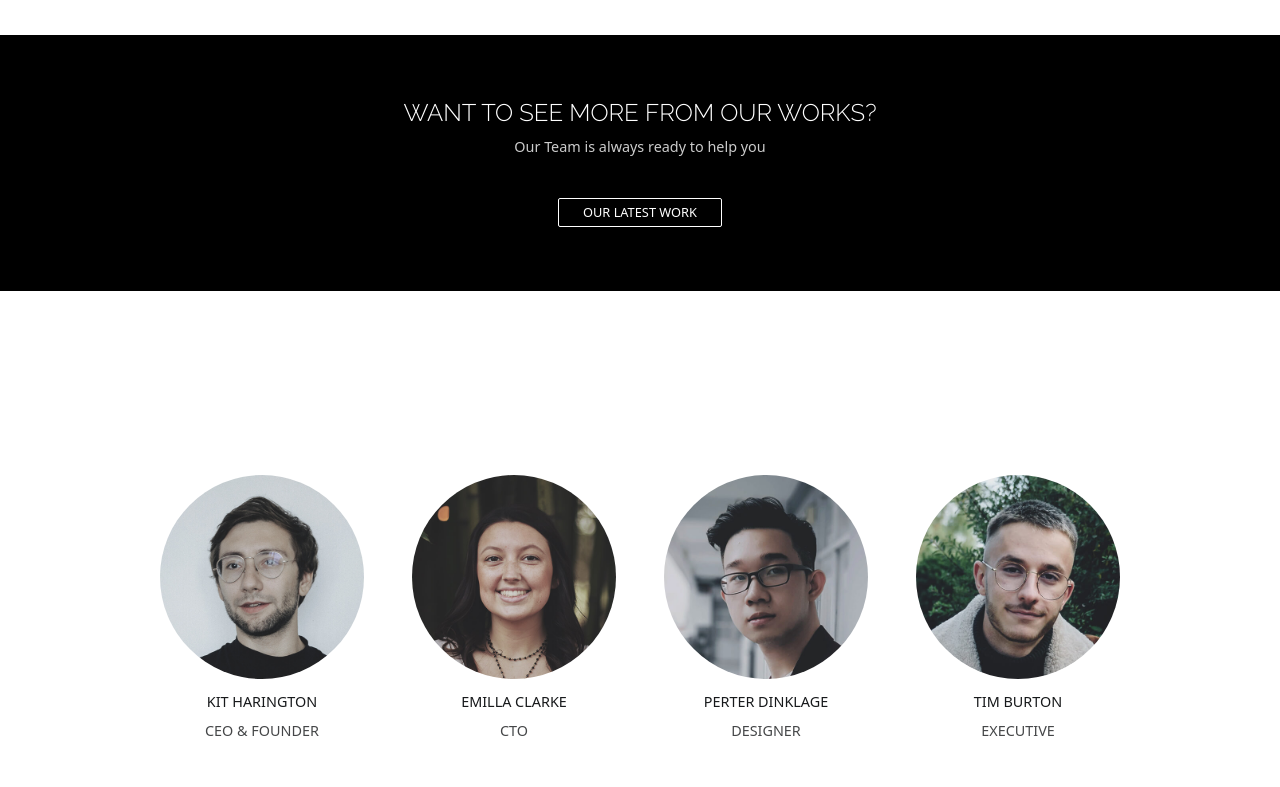
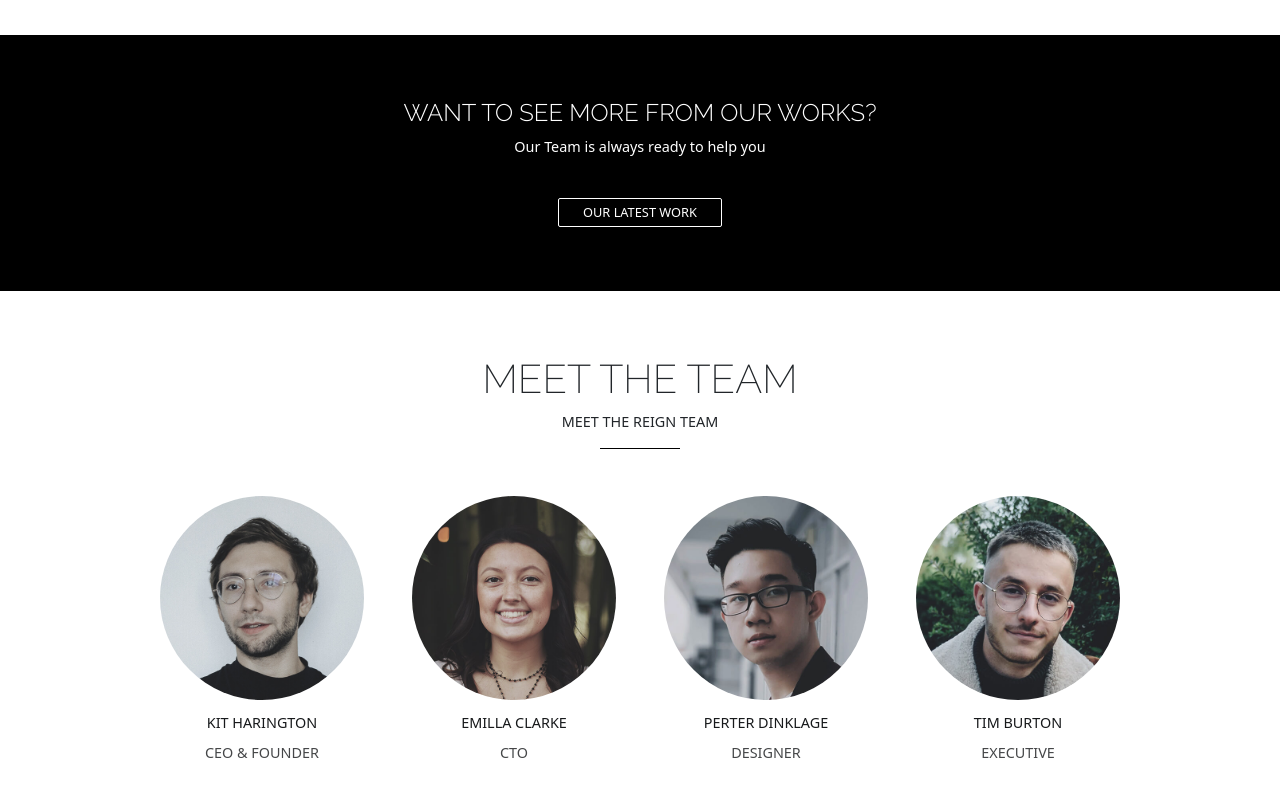
Before and after one commit to Mahdi-MohammadiT/Bootstrap-Project, a plain HTML site: page index.html in a window 1280 px wide. Shown: the part 7000-7787 px from the top of the page. Drawn offline with nearby package versions, Linux system fonts and the light colour scheme.

Commit message:
animation section 11 & 12 finished

```diff
--- a/assets/css/style.css
+++ b/assets/css/style.css
@@ -1100,58 +1100,6 @@ nav ul li:hover #desktop-menu {
 /* End Section 9 */
 
 /* Start Section 10 */
-/* .recent-projects-btn button {
-  border: 1px solid transparent;
-  background-color: white;
-  color: #17191b;
-  font-size: 0.8rem;
-}
-
-.sec9-btn-active {
-  border: 1px solid #17191b !important;
-  border-radius: 4px;
-}
-
-.sec9-overlay-item {
-  opacity: 0.85;
-  background-color: black;
-  transform: translateY(-100%);
-  cursor: pointer;
-}
-
-.sec9-overlay-item h4,
-.sec9-overlay-item p {
-  z-index: 3;
-  color: #fff;
-  opacity: 1 !important;
-}
-
-.overlay {
-  opacity: 0.85;
-}
-
-.sec9-overlay-item p {
-  font-size: 0.9rem;
-}
-
-#section-10 .section-2-title,
-#section-10 .section-2-title h1,
-#section-10 .section-2-title span,
-#section-10 .recent-projects-btn button,
-#section-10 .project-items {
-  opacity: 0;
-  transform: translateY(20px);
-  transition: all 0.5s ease;
-}
-
-#section-10 .section-2-title.reveal,
-#section-10 .section-2-title h1.reveal,
-#section-10 .section-2-title span.reveal,
-#section-10 .recent-projects-btn button.reveal,
-#section-10 .project-items.reveal {
-  opacity: 1;
-  transform: translateY(0);
-} */
 
 #section-10 .section-2-title,
 #section-10 .section-2-title h1,
@@ -1207,11 +1155,27 @@ nav ul li:hover #desktop-menu {
 }
 
 .project-items {
-  display: none; /* مخفی بودن اولیه */
+  display: none;
 }
 /* End Section 10 */
 
 /* Start Section 11 */
+
+#section-11 .sec11-text h4,
+#section-11 .sec11-text p,
+#section-11 .more-works button {
+  opacity: 0;
+  transform: translateY(20px); /* حرکت از پایین به بالا */
+  transition: all 0.5s ease;
+}
+
+#section-11 .sec11-text h4.reveal,
+#section-11 .sec11-text p.reveal,
+#section-11 .more-works button.reveal {
+  opacity: 1;
+  transform: translateY(0);
+}
+
 .sec11-text p {
   font-size: 0.9rem;
   opacity: 0.8;
@@ -1238,6 +1202,70 @@ nav ul li:hover #desktop-menu {
 /* End Section 11 */
 
 /* Start Section 12 */
+/* .person-name {
+  color: #17191b;
+  font-size: 0.9rem;
+}
+
+.person-name:hover {
+  color: #17191b;
+  text-decoration: underline !important;
+}
+
+.person-skills {
+  color: #17191b;
+  font-size: 0.9rem;
+  opacity: 0.8;
+}
+
+.person-overlay {
+  opacity: 0;
+  transition: all 0.5s;
+  width: 100%;
+  height: 100%;
+  position: absolute;
+  top: 0;
+  left: 0;
+  background-color: #111;
+}
+
+.person-skill-logo {
+  position: absolute;
+  bottom: 22px;
+  left: 50%;
+  transform: translateX(-50%);
+  opacity: 0;
+}
+
+.person-cont:hover .person-overlay {
+  opacity: 0.65;
+}
+
+.person-cont:hover .person-skill-logo {
+  position: absolute;
+  bottom: 22px;
+  left: 50%;
+  transform: translateX(-50%);
+  opacity: 1;
+} */
+
+#section-12 .section-2-title,
+#section-12 .section-2-title h1,
+#section-12 .section-2-title span,
+#section-12 .col-6.col-md-3 {
+  opacity: 0;
+  transform: translateY(20px); /* حرکت از پایین به بالا */
+  transition: all 0.5s ease;
+}
+
+#section-12 .section-2-title.reveal,
+#section-12 .section-2-title h1.reveal,
+#section-12 .section-2-title span.reveal,
+#section-12 .col-6.col-md-3.reveal {
+  opacity: 1;
+  transform: translateY(0);
+}
+
 .person-name {
   color: #17191b;
   font-size: 0.9rem;
@@ -1290,11 +1318,11 @@ nav ul li:hover #desktop-menu {
 /* Start Footer */
 footer {
   background-color: #17191b;
+  margin-top: 80px;
 }
 
 .footer-content {
   font-size: 0.9rem;
 }
+
 /* End Footer */
-
-/* GSAP */
--- a/assets/js/scripts.js
+++ b/assets/js/scripts.js
@@ -29,7 +29,7 @@ const navTargetBlue = 0;
 const navTargetAlpha = 1;
 
 const overlayInitialOpacityAt0vh = 0.4;
-const overlayFinalTargetOpacityAt60vh = 1; // overlay به شفافیت 0.8 می‌رسد
+const overlayFinalTargetOpacityAt60vh = 1;
 
 window.addEventListener("scroll", function () {
   const currentScrollY = window.pageYOffset;
@@ -74,95 +74,6 @@ chevronButton.addEventListener("click", function () {
     behavior: "smooth",
   });
 });
-
-// Section 10
-
-// document.querySelectorAll('.project-items').forEach(item => {
-//   item.addEventListener('mouseenter', function() {
-//     // 'this' به آیتمی اشاره دارد که ماوس روی آن قرار گرفته است
-//     const overlay = this.querySelector('.sec9-overlay-item');
-//     if (overlay) {
-//       overlay.style.transform = 'translateY(0%)';
-//     }
-//   });
-
-//   item.addEventListener('mouseleave', function() {
-//     // 'this' به آیتمی اشاره دارد که ماوس از روی آن کنار رفته است
-//     const overlay = this.querySelector('.sec9-overlay-item');
-//     if (overlay) {
-//       overlay.style.transform = 'translateY(-100%)'; // یا به حالت اولیه برگردانید
-//     }
-//   });
-// });
-
-function getHoverDirection(event, element) {
-  const rect = element.getBoundingClientRect();
-  const offsetX = event.clientX - rect.left;
-  const offsetY = event.clientY - rect.top;
-  const width = element.offsetWidth;
-  const height = element.offsetHeight;
-
-  const x = (offsetX - width / 2) * (width > height ? height / width : 1);
-  const y = (offsetY - height / 2) * (height > width ? width / height : 1);
-
-  const degrees = Math.atan2(y, x) * (180 / Math.PI);
-
-  const directionIndex = Math.round((degrees + 180) / 90 + 3) % 4;
-
-  switch (directionIndex) {
-    case 0:
-      return "top";
-    case 1:
-      return "right";
-    case 2:
-      return "bottom";
-    case 3:
-      return "left";
-  }
-}
-
-document.querySelectorAll(".project-items").forEach((item) => {
-  const overlay = item.querySelector(".sec9-overlay-item");
-
-  item.addEventListener("mouseenter", function (e) {
-    const direction = getHoverDirection(e, this);
-
-    overlay.style.transition = "none";
-
-    overlay.style.opacity = ".85";
-    if (direction === "top") {
-      overlay.style.transform = "translateY(-100%) translateX(0)";
-    } else if (direction === "right") {
-      overlay.style.transform = "translateX(100%) translateY(0)";
-    } else if (direction === "bottom") {
-      overlay.style.transform = "translateY(100%) translateX(0)";
-    } else if (direction === "left") {
-      overlay.style.transform = "translateX(-100%) translateY(0)";
-    }
-
-    void overlay.offsetWidth;
-
-    overlay.style.transition = "transform 0.2s ease-out, opacity 0.2s ease-out";
-    overlay.style.opacity = ".85";
-    overlay.style.transform = "translateY(0) translateX(0)";
-  });
-
-  item.addEventListener("mouseleave", function (e) {
-    const direction = getHoverDirection(e, this);
-
-    overlay.style.opacity = ".85";
-    if (direction === "top") {
-      overlay.style.transform = "translateY(-100%) translateX(0)";
-    } else if (direction === "right") {
-      overlay.style.transform = "translateX(100%) translateY(0)";
-    } else if (direction === "bottom") {
-      overlay.style.transform = "translateY(100%) translateX(0)";
-    } else if (direction === "left") {
-      overlay.style.transform = "translateX(-100%) translateY(0)";
-    }
-  });
-});
-
 
 // Section 1 Animation
 
@@ -597,3 +508,158 @@ document.addEventListener('DOMContentLoaded', () => {
     item.style.display = 'none'; // مخفی تا رسیدن به ویوپورت
   });
 });
+
+function getHoverDirection(event, element) {
+  const rect = element.getBoundingClientRect();
+  const offsetX = event.clientX - rect.left;
+  const offsetY = event.clientY - rect.top;
+  const width = element.offsetWidth;
+  const height = element.offsetHeight;
+
+  const x = (offsetX - width / 2) * (width > height ? height / width : 1);
+  const y = (offsetY - height / 2) * (height > width ? width / height : 1);
+
+  const degrees = Math.atan2(y, x) * (180 / Math.PI);
+
+  const directionIndex = Math.round((degrees + 180) / 90 + 3) % 4;
+
+  switch (directionIndex) {
+    case 0:
+      return "top";
+    case 1:
+      return "right";
+    case 2:
+      return "bottom";
+    case 3:
+      return "left";
+  }
+}
+
+document.querySelectorAll(".project-items").forEach((item) => {
+  const overlay = item.querySelector(".sec9-overlay-item");
+
+  item.addEventListener("mouseenter", function (e) {
+    const direction = getHoverDirection(e, this);
+
+    overlay.style.transition = "none";
+
+    overlay.style.opacity = ".85";
+    if (direction === "top") {
+      overlay.style.transform = "translateY(-100%) translateX(0)";
+    } else if (direction === "right") {
+      overlay.style.transform = "translateX(100%) translateY(0)";
+    } else if (direction === "bottom") {
+      overlay.style.transform = "translateY(100%) translateX(0)";
+    } else if (direction === "left") {
+      overlay.style.transform = "translateX(-100%) translateY(0)";
+    }
+
+    void overlay.offsetWidth;
+
+    overlay.style.transition = "transform 0.2s ease-out, opacity 0.2s ease-out";
+    overlay.style.opacity = ".85";
+    overlay.style.transform = "translateY(0) translateX(0)";
+  });
+
+  item.addEventListener("mouseleave", function (e) {
+    const direction = getHoverDirection(e, this);
+
+    overlay.style.opacity = ".85";
+    if (direction === "top") {
+      overlay.style.transform = "translateY(-100%) translateX(0)";
+    } else if (direction === "right") {
+      overlay.style.transform = "translateX(100%) translateY(0)";
+    } else if (direction === "bottom") {
+      overlay.style.transform = "translateY(100%) translateX(0)";
+    } else if (direction === "left") {
+      overlay.style.transform = "translateX(-100%) translateY(0)";
+    }
+  });
+});
+
+// Section 11 Animation
+document.addEventListener('DOMContentLoaded', () => {
+  const title = document.querySelector('#section-11 .sec11-text h4');
+  const paragraph = document.querySelector('#section-11 .sec11-text p');
+  const button = document.querySelector('#section-11 .more-works button');
+
+  // ایجاد IntersectionObserver
+  const observer = new IntersectionObserver(
+    (entries, observer) => {
+      entries.forEach(entry => {
+        if (entry.isIntersecting) {
+          // انیمیشن برای عنوان
+          setTimeout(() => {
+            title.classList.add('reveal');
+          }, 100);
+
+          // انیمیشن برای پاراگراف
+          setTimeout(() => {
+            paragraph.classList.add('reveal');
+          }, 300);
+
+          // انیمیشن برای دکمه
+          setTimeout(() => {
+            button.classList.add('reveal');
+          }, 500);
+
+          // متوقف کردن مشاهده
+          observer.unobserve(entry.target);
+        }
+      });
+    },
+    {
+      threshold: 0.2,
+      rootMargin: '0px 0px -100px 0px'
+    }
+  );
+
+  observer.observe(document.querySelector('#section-11'));
+});
+
+
+// Section 12 Animation
+document.addEventListener('DOMContentLoaded', () => {
+  const titleSection = document.querySelector('#section-12 .section-2-title');
+  const title = document.querySelector('#section-12 .section-2-title h1');
+  const subtitle = document.querySelector('#section-12 .section-2-title span');
+  const teamMembers = document.querySelectorAll('#section-12 .col-6.col-md-3');
+
+  // ایجاد IntersectionObserver
+  const observer = new IntersectionObserver(
+    (entries, observer) => {
+      entries.forEach(entry => {
+        if (entry.isIntersecting) {
+          // انیمیشن برای عنوان و زیرعنوان
+          setTimeout(() => {
+            titleSection.classList.add('reveal');
+            title.classList.add('reveal');
+            subtitle.classList.add('reveal');
+          }, 100);
+
+          // انیمیشن برای اعضای تیم
+          teamMembers.forEach((member, index) => {
+            setTimeout(() => {
+              member.classList.add('reveal');
+            }, 300 + index * 150); // تأخیر 300ms + 150ms برای هر عضو
+          });
+
+          // متوقف کردن مشاهده
+          observer.unobserve(entry.target);
+        }
+      });
+    },
+    {
+      threshold: 0.2,
+      rootMargin: '0px 0px -100px 0px' // تأخیر در اجرا
+    }
+  );
+
+  // مشاهده سکشن
+  observer.observe(document.querySelector('#section-12'));
+
+  // اطمینان از مخفی بودن اولیه آیتم‌ها
+  teamMembers.forEach(member => {
+    member.classList.remove('reveal');
+  });
+});
--- a/index.html
+++ b/index.html
@@ -1300,7 +1300,7 @@
       <div class="col-10 col-sm-8 col-md-9 mx-auto">
         <div class="row g-5">
           <div
-            class="section-2-title col-12 text-center position-relative py-3"
+            class="section-2-title col-12 text-center position-relative py-3 d-flex flex-column"
           >
             <h1 class="text-uppercase">meet the team</h1>
             <span class="text-uppercase"> meet the reign team </span>
@@ -1630,7 +1630,7 @@
 
     <!-- Start Footer -->
 
-    <footer class="py-5 mt-5">
+    <footer class="py-5">
       <div class="container">
         <div class="row gy-5">
           <div class="col-12 col-md-12 col-lg-4">
```
